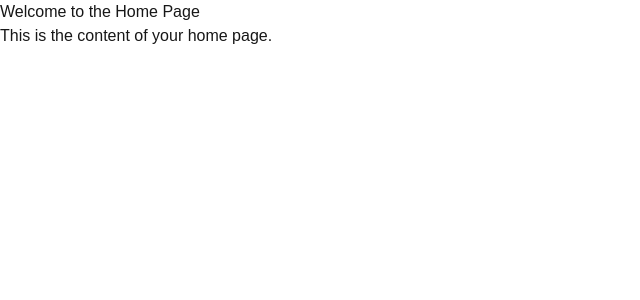
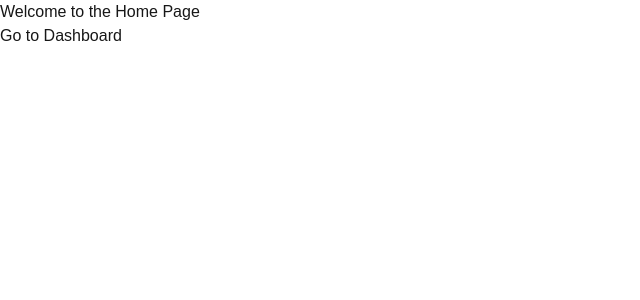
Before and after one commit to alexanderkoh/hackmeridian2024, a Next.js app: page /home in a window 1280 px wide. Shown: the top 300 px of the page, without its empty margins (0-640 px from the left). Built offline with nearby package versions, Linux system fonts and the light colour scheme.

Commit message:
vercel pls 4

```diff
--- a/app/home/page.tsx
+++ b/app/home/page.tsx
@@ -1,8 +1,11 @@
+import React from 'react';
+import Link from 'next/link';
+
 export default function HomePage() {
   return (
     <div>
       <h1>Welcome to the Home Page</h1>
-      <p>This is the content of your home page.</p>
+      <Link href="/dashboard">Go to Dashboard</Link>
     </div>
-  )
+  );
 }
--- a/app/payment-link/page.tsx
+++ b/app/payment-link/page.tsx
@@ -17,12 +17,13 @@ const dummyData: CheckoutData = {
   currency: "USD"
 }
 
-export default function CheckoutTemplate({ data = dummyData }: { data?: CheckoutData }) {
+export default function PaymentLinkPage() {
   const [email, setEmail] = useState('')
   const [phone, setPhone] = useState('')
   const [isSignedUp, setIsSignedUp] = useState(false)
   const [isWalletGenerated, setIsWalletGenerated] = useState(false)
   const [canPay, setCanPay] = useState(false)
+  const [data] = useState<CheckoutData>(dummyData)
 
   useEffect(() => {
     const allFieldsFilled = email !== '' && phone !== ''
--- a/app/signup/page.tsx
+++ b/app/signup/page.tsx
@@ -5,6 +5,13 @@ import Link from 'next/link'
 import { useRouter } from 'next/navigation'
 import { PasskeyKit } from 'passkey-kit'
 import { env } from '../env'
+
+// If necessary, extend the PasskeyKit type to include the generateWallet method
+declare module 'passkey-kit' {
+  interface PasskeyKit {
+    generateWallet(): Promise<{ publicKey: string; privateKey: string }>; // Replace with actual return type
+  }
+}
 
 export default function WelcomePage() {
   const [agreedToTerms, setAgreedToTerms] = useState(false)
```
